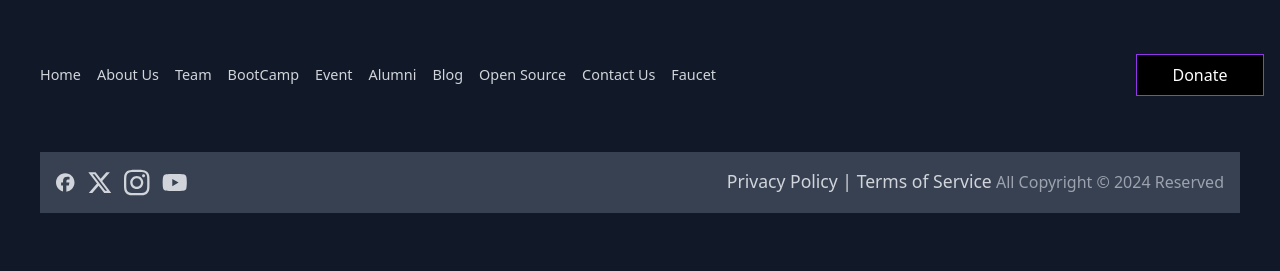
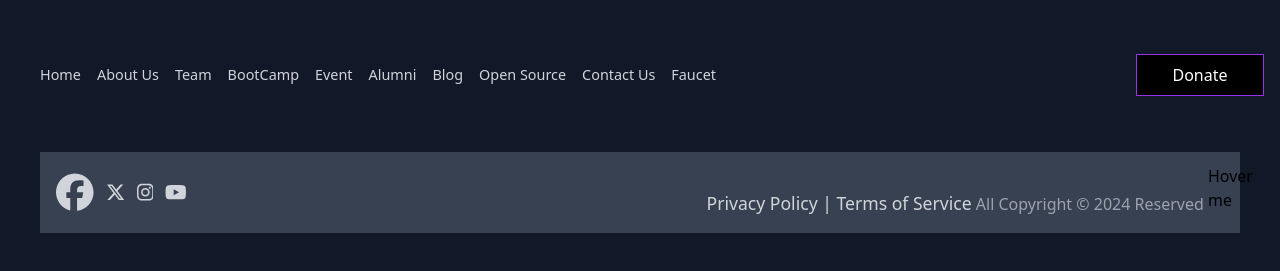
Before and after one commit to Clement-coder/Blockfuse-Labs-WEB, a website: page dist/index.html in a window 1280 px wide. Shown: the part 7231-7502 px from the top of the page. Drawn offline with Linux system fonts and the light colour scheme; files whose address does not match are found by name.

Commit message:
initial commit

```diff
--- a/dist/index.html
+++ b/dist/index.html
@@ -1,5 +1,5 @@
 <!doctype html>
-<html>
+<html class="scroll-smooth">
 <head>
   <meta charset="UTF-8">
   <meta name="viewport" content="width=device-width, initial-scale=1.0">
@@ -381,7 +381,7 @@
     <button class="border p-2 text-white bg-black border-purple-600 w-32">Donate</button>
    </div>
    <div class="p-10">
-    <div class="flex justify-between p-4 bg-gray-700">
+    <div class="flex justify-between p-4 bg-gray-700 ">
         <div class="flex fill-gray-300 gap-3">
             <svg class="w-[95px]" xmlns="http://www.w3.org/2000/svg" viewBox="0 0 512 512"><path d="M512 256C512 114.6 397.4 0 256 0S0 114.6 0 256C0 376 82.7 476.8 194.2 504.5V334.2H141.4V256h52.8V222.3c0-87.1 39.4-127.5 125-127.5c16.2 0 44.2 3.2 55.7 6.4V172c-6-.6-16.5-1-29.6-1c-42 0-58.2 15.9-58.2 57.2V256h83.6l-14.4 78.2H287V510.1C413.8 494.8 512 386.9 512 256h0z"/></svg>
         <svg xmlns="http://www.w3.org/2000/svg" viewBox="0 0 512 512"><path d="M389.2 48h70.6L305.6 224.2 487 464H345L233.7 318.6 106.5 464H35.8L200.7 275.5 26.8 48H172.4L272.9 180.9 389.2 48zM364.4 421.8h39.1L151.1 88h-42L364.4 421.8z"/></svg>
@@ -390,8 +390,12 @@
         </div>
         <div class="">
             <span class="text-[1.1rem] text-gray-300 ml-4">Privacy Policy | Terms of Service</span>
-            <span class="text-[1rem] text-gray-400">All Copyright &copy; 2024 Reserved</span>
+            <span class="text-[1rem] text-gray-400 ">All Copyright &copy; 2024 Reserved</span>
+            <button class="animate-bounce h-4 w-4">
+                Hover me
+              </button>
         </div>
+
        </div>
    </div>
  </footer>
--- a/package.json
+++ b/package.json
@@ -3,6 +3,7 @@
     "tailwindcss": "^3.4.17"
   },
   "scripts": {
-    "dev": "npx tailwindcss -i ./src/style.css -o ./dist/style.css --watch"
+    "dev": "npx tailwindcss -i ./src/style.css -o ./dist/style.css --watch",
+    "build": "npx tailwindcss -i ./src/style.css -o ./dist/style.css --minify"
   }
 }
```
Also changed, not shown: dist/style.css.
